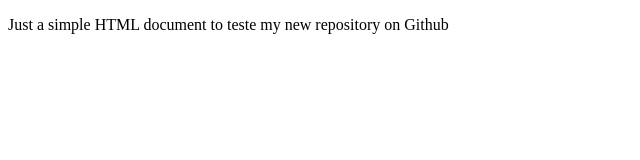
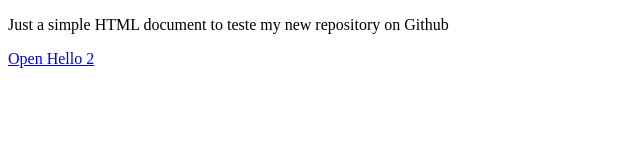
Before and after one commit to deny4ll/hello-html-git, a plain HTML site: page index.html in a window 1280 px wide. Shown: the whole page, without its empty margins (0-640 px from the left). Drawn offline with Linux system fonts and the light colour scheme.

Commit message:
Updating the index.html: Added a link to the hello2.html file

```diff
--- a/index.html
+++ b/index.html
@@ -5,5 +5,6 @@
 </head>
 <body>
 	<p>Just a simple HTML document to teste my new repository on Github</p>
+	<p><a href="hello2.html">Open Hello 2</a></p>
 </body>
 </html>
```
